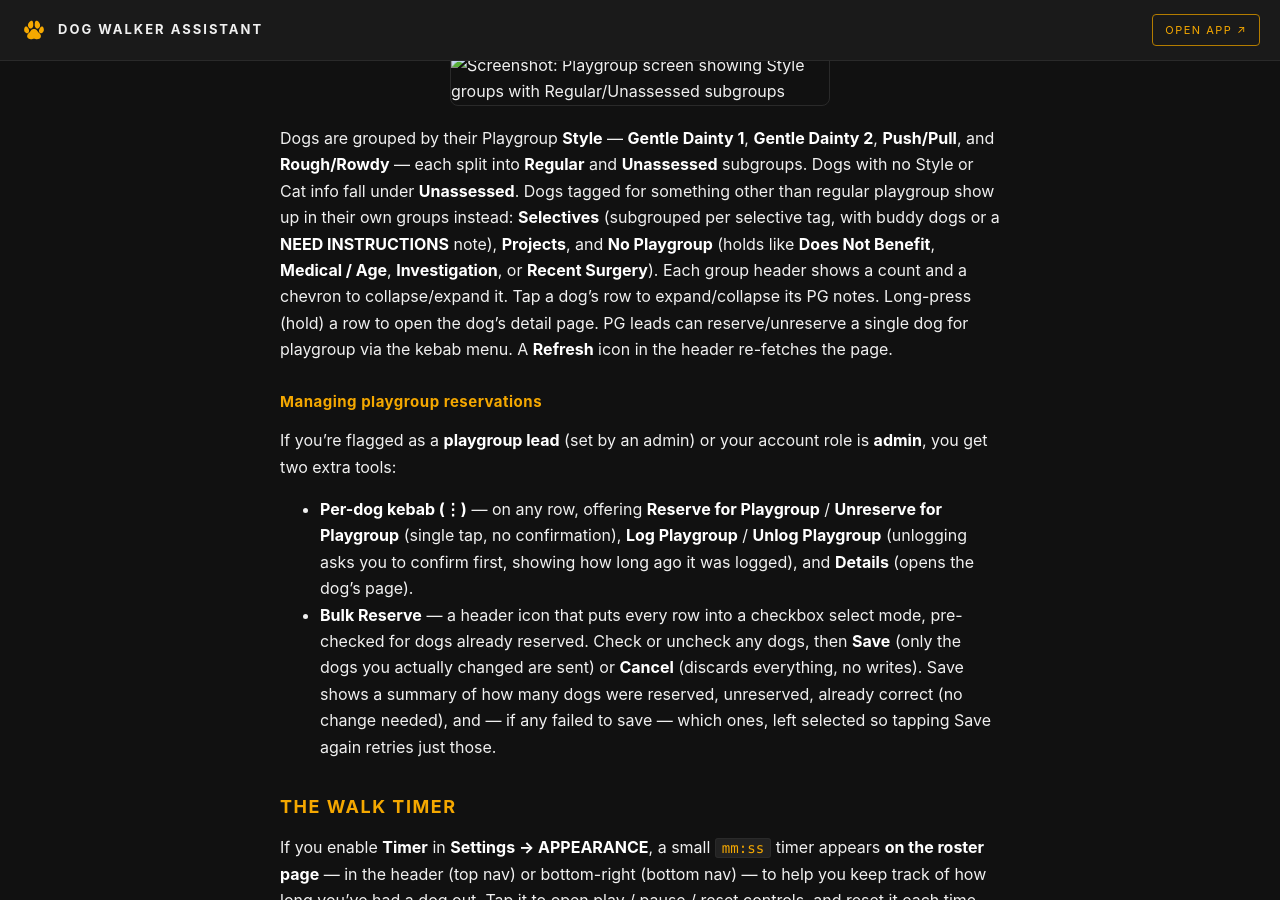
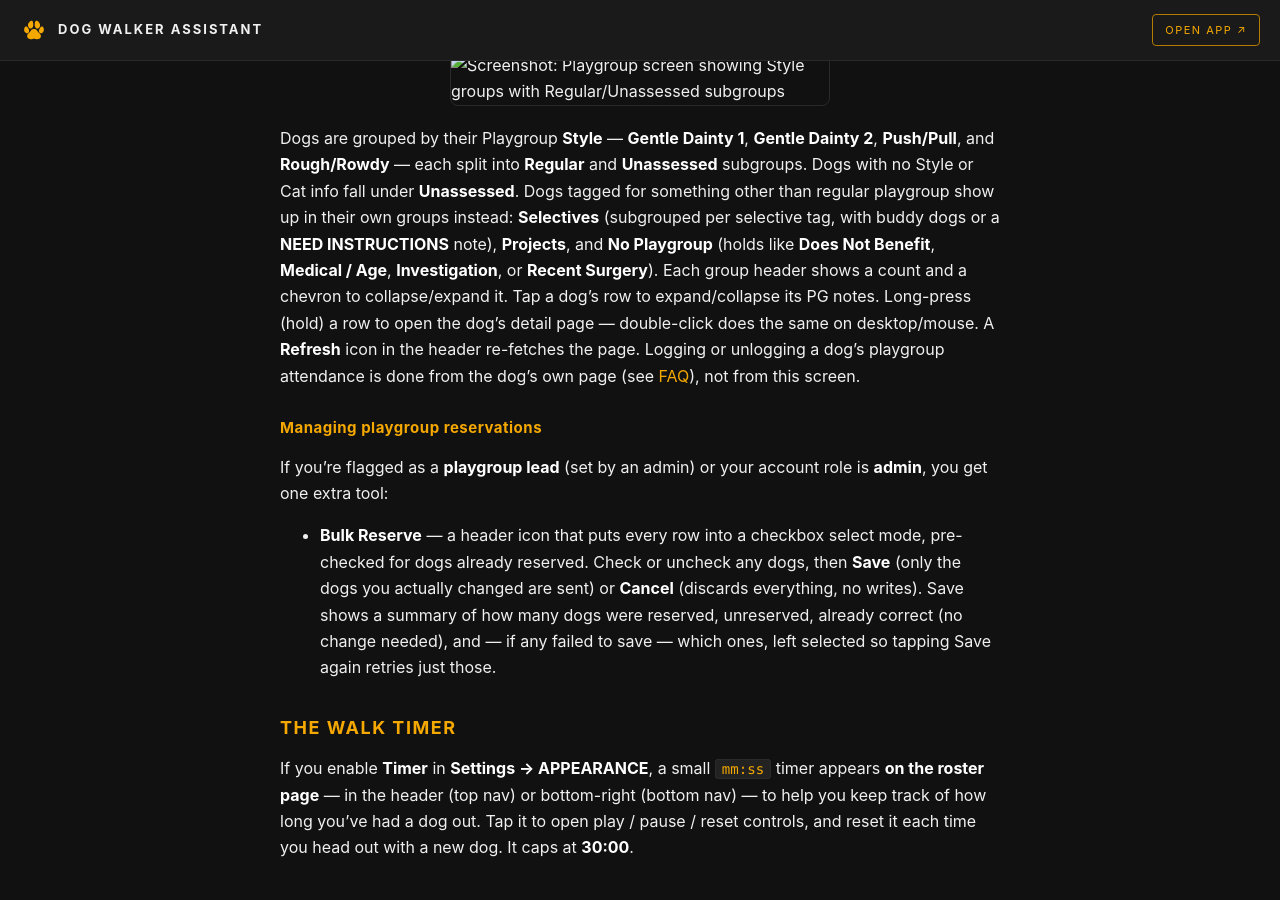
Before and after one commit to kirbsauce/dog-walker-assistant-docs, a Jekyll site: the page built from WALKER.md, in a window 1280 px wide and 900 px high, scrolled down 6263 px. Built offline with Jekyll 4.4.1, drawn with Linux system fonts in a browser that asks for light colours.

Commit message:
Remove stale per-dog kebab menu mention from Playgroup screen docs

```diff
--- a/WALKER.md
+++ b/WALKER.md
@@ -301,19 +301,16 @@ with buddy dogs or a **NEED INSTRUCTIONS** note), **Projects**, and **No
 Playgroup** (holds like **Does Not Benefit**, **Medical / Age**,
 **Investigation**, or **Recent Surgery**). Each group header shows a count and
 a chevron to collapse/expand it. Tap a dog's row to expand/collapse its PG
-notes. Long-press (hold) a row to open the dog's detail page. PG leads can
-reserve/unreserve a single dog for playgroup via the kebab menu. A
-**Refresh** icon in the header re-fetches the page.
+notes. Long-press (hold) a row to open the dog's detail page — double-click
+does the same on desktop/mouse. A **Refresh** icon in the header re-fetches
+the page. Logging or unlogging a dog's playgroup attendance is done from the
+dog's own page (see [FAQ](#faq)), not from this screen.
 
 ### Managing playgroup reservations
 
 If you're flagged as a **playgroup lead** (set by an admin) or your account
-role is **admin**, you get two extra tools:
+role is **admin**, you get one extra tool:
 
-- **Per-dog kebab (⋮)** — on any row, offering **Reserve for Playgroup** /
-  **Unreserve for Playgroup** (single tap, no confirmation), **Log Playgroup**
-  / **Unlog Playgroup** (unlogging asks you to confirm first, showing how long
-  ago it was logged), and **Details** (opens the dog's page).
 - **Bulk Reserve** — a header icon that puts every row into a checkbox select
   mode, pre-checked for dogs already reserved. Check or uncheck any dogs, then
   **Save** (only the dogs you actually changed are sent) or **Cancel**
```
